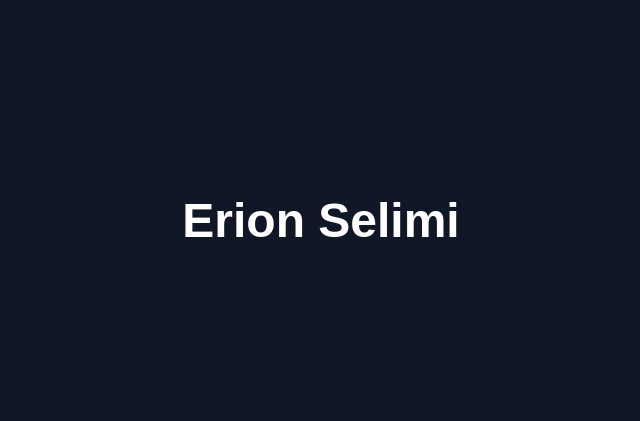
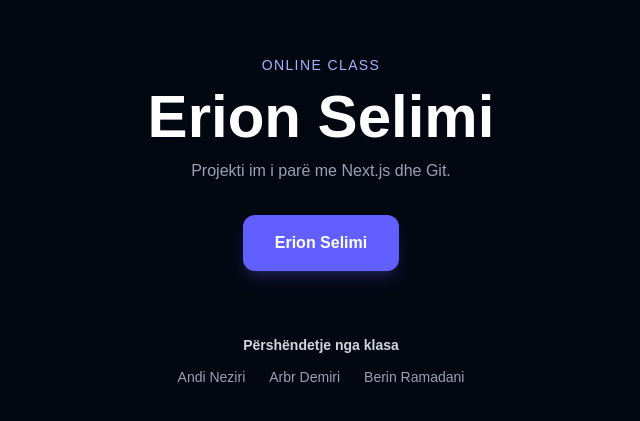
Before and after one commit to SHMTKIV04/Online-Class-repo, a Next.js app: page / in a window 1280 px wide. Shown: the part 179-600 px from the top of the page, without its empty margins (319-959 px from the left). Built offline with nearby package versions, Linux system fonts and the light colour scheme.

Commit message:
Add Erion home page and button

```diff
--- /dev/null
+++ b/app/erion.tsx
@@ -0,0 +1,10 @@
+export default function ErionButton() {
+  return (
+    <button
+      type="button"
+      className="rounded-xl bg-indigo-500 px-8 py-4 text-base font-semibold text-white shadow-lg shadow-indigo-500/20 transition hover:bg-indigo-400 focus-visible:outline-2 focus-visible:outline-offset-4 focus-visible:outline-indigo-400"
+    >
+      Erion Selimi
+    </button>
+  );
+}
--- a/app/page.tsx
+++ b/app/page.tsx
@@ -1,9 +1,26 @@
-export default function Home () {
+import ErionButton from "./erion";
+
+export default function Home() {
   return (
-    <main className="flex min-h-screen items-center justify-center bg-gray-900">
-      <h1 className="text-5xl font-bold text-white">
-        Erion Selimi
-        </h1>
+    <main className="flex min-h-screen flex-col items-center justify-center gap-8 bg-gray-950 px-6 py-16 text-center text-white">
+      <div className="space-y-3">
+        <p className="text-sm font-medium uppercase tracking-widest text-indigo-300">
+          Online Class
+        </p>
+        <h1 className="text-4xl font-bold sm:text-6xl">Erion Selimi</h1>
+        <p className="text-gray-400">Projekti im i parë me Next.js dhe Git.</p>
+      </div>
+      <ErionButton />
+      <section aria-labelledby="classmates" className="mt-8 space-y-3">
+        <h2 id="classmates" className="text-sm font-semibold text-gray-300">
+          Përshëndetje nga klasa
+        </h2>
+        <ul className="flex flex-wrap justify-center gap-x-6 gap-y-2 text-sm text-gray-400">
+          <li>Andi Neziri</li>
+          <li>Arbr Demiri</li>
+          <li>Berin Ramadani</li>
+        </ul>
+      </section>
     </main>
   );
 }
```
